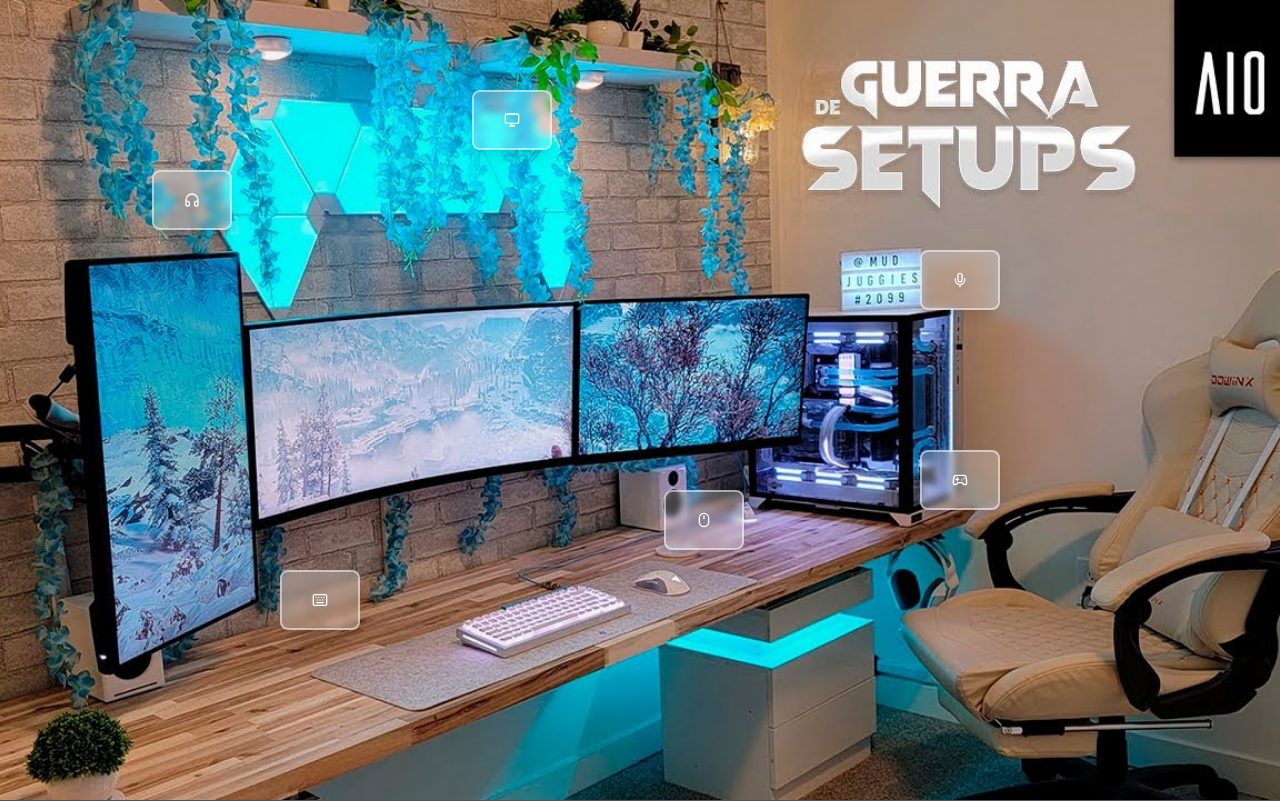
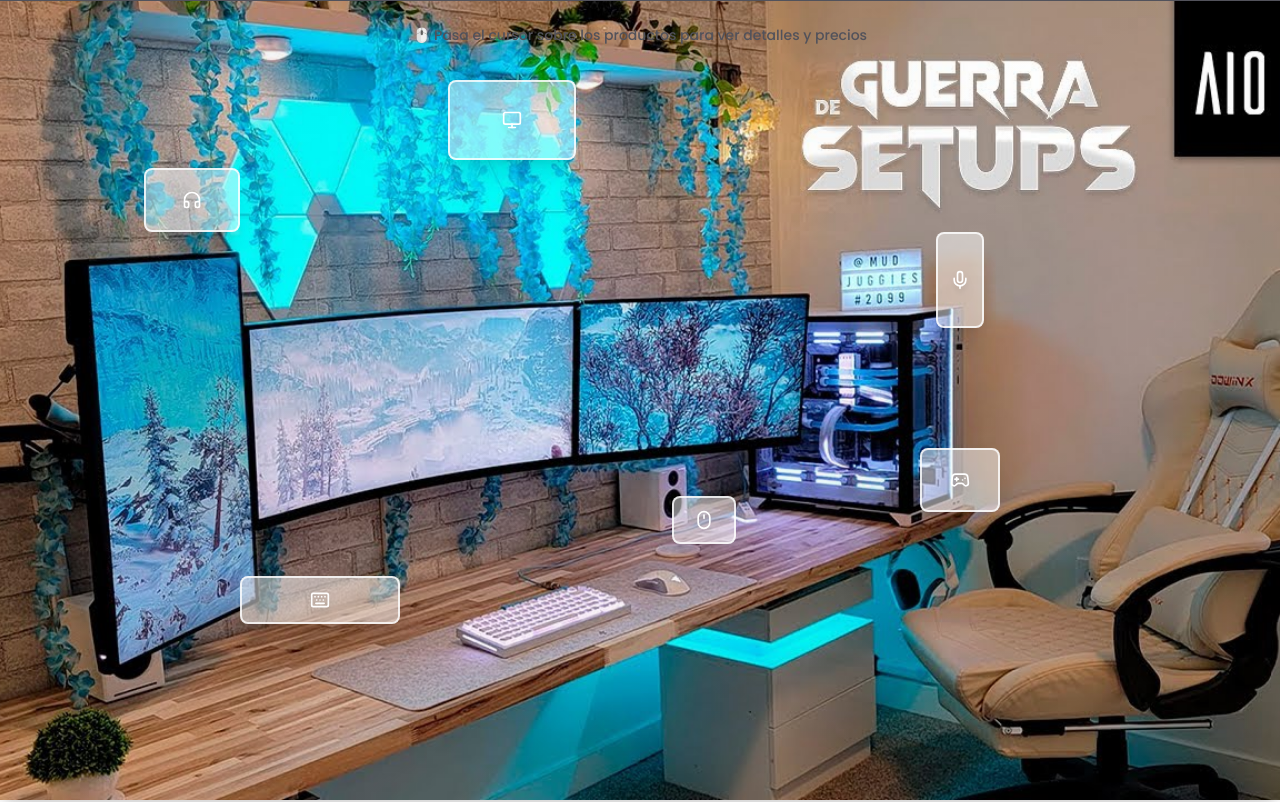
Before and after one commit to SirSantana/casas-prev, a Next.js app: page /afiliados in a window 1280 px wide. Shown: the top 802 px of the page. Built offline with nearby package versions, Linux system fonts and the light colour scheme.

Commit message:
AddImageMobile100vh2

```diff
--- a/app/components/Links/AfiliateComponent.js
+++ b/app/components/Links/AfiliateComponent.js
@@ -213,15 +213,13 @@ const GamingSetupAffiliate = () => {
               onMouseMove={handleMouseMove}
             >
               {/* Setup Image Container */}
-              <div className={`relative w-full ${
-                isMobile
+              <div className={`relative w-full ${isMobile
                   ? 'h-[93vh] overflow-x-auto scrollbar-hide'
                   : 'h-[70vh] lg:h-screen'
                 }`}>
 
                 {/* Image wrapper for horizontal scroll */}
-                <div className={`relative ${
-                  isMobile
+                <div className={`relative ${isMobile
                     ? 'w-[200vw] h-full' // Imagen más ancha en mobile para scroll horizontal
                     : 'w-full h-full'
                   }`}>
@@ -256,13 +254,13 @@ const GamingSetupAffiliate = () => {
                       return (
                         <div
                           key={product.id}
-                          className="absolute cursor-pointer group touch-manipulation"
+                          className={`absolute  ${product.hotspotSize} cursor-pointer group touch-manipulation animate-pulse`}
                           style={{
                             top: position.top,
                             left: position.left,
                             transform: 'translate(-50%, -50%)',
-                            width: isMobile ? '50px' : '80px',
-                            height: isMobile ? '35px' : '60px',
+                            //  width: isMobile ? '70px' : '80px',
+                            //  height: isMobile ? '50px' : '60px',
                           }}
                           onMouseEnter={(e) => !isMobile && handleMouseEnter(product, e)}
                           onMouseLeave={() => !isMobile && handleMouseLeave()}
@@ -270,9 +268,9 @@ const GamingSetupAffiliate = () => {
                         >
                           <div className="relative w-full h-full">
                             {/* Hotspot traslúcido */}
-                            <div className="absolute inset-0 bg-white/25 backdrop-blur-[3px] rounded-lg border-2 border-white/50 group-hover:border-white/90 group-hover:bg-white/35 group-active:scale-95 transition-all duration-300 shadow-lg group-hover:shadow-xl">
+                           <div className="absolute inset-0 bg-white/50 backdrop-blur-[8px] rounded-lg border-2 border-white/80 group-hover:animate-[borderBlink_1s_infinite] group-active:scale-95 transition-all duration-300 shadow-xl group-hover:shadow-2xl">
   <div className="flex items-center justify-center h-full">
-                                <IconComponent className="w-3 h-3 sm:w-4 sm:h-4 text-white drop-shadow-lg group-hover:scale-110 transition-transform duration-300" />
+    <IconComponent className="w-5 h-5 text-white drop-shadow-lg group-hover:scale-110 transition-transform duration-300" />
   </div>
 </div>
 
@@ -312,7 +310,7 @@ const GamingSetupAffiliate = () => {
               </div>
 
               {/* Instruction text */}
-              <div className="text-center py-4 lg:py-6 bg-gradient-to-r from-gray-50/50 via-white/80 to-gray-50/50 border-t border-gray-200">
+              <div className="text-center py-4 lg:py-6 bg-gradient-to-r from-gray-50/50 via-white/80 to-gray-50/50 border-t border-gray-200 sm:fixed top-0 left-0 right-0 z-10">
                 <p className="text-gray-600 text-sm font-medium flex items-center justify-center space-x-2">
                   {isMobile ? (
                     <span>👆 Toca los productos • ⬅️➡️ Desliza para explorar</span>
@@ -328,8 +326,7 @@ const GamingSetupAffiliate = () => {
         {/* Product Hover/Touch Card */}
         {hoveredProduct && (
           <div
-            className={`fixed z-50 pointer-events-none ${
-              isMobile ? 'inset-0 flex items-center justify-center bg-black/50 pointer-events-auto' : ''
+            className={`fixed z-50 pointer-events-none ${isMobile ? 'inset-0 flex items-center justify-center bg-black/50 pointer-events-auto' : ''
               }`}
             style={!isMobile ? {
               left: mousePosition.x + 20,
@@ -337,8 +334,7 @@ const GamingSetupAffiliate = () => {
             } : {}}
             onClick={isMobile ? () => setHoveredProduct(null) : undefined}
           >
-            <div className={`bg-white rounded-xl shadow-2xl border border-gray-200 p-4 sm:p-6 transform animate-in slide-in-from-bottom-2 duration-200 ${
-              isMobile ? 'w-[90vw] max-w-sm mx-4 pointer-events-auto' : 'w-80'
+            <div className={`bg-white rounded-xl shadow-2xl border border-gray-200 p-4 sm:p-6 transform animate-in slide-in-from-bottom-2 duration-200 ${isMobile ? 'w-[90vw] max-w-sm mx-4 pointer-events-auto' : 'w-80'
               }`}>
               <div className="space-y-3 sm:space-y-4">
                 <div>
```
Lines whose indentation alone changed are shown as unchanged.
